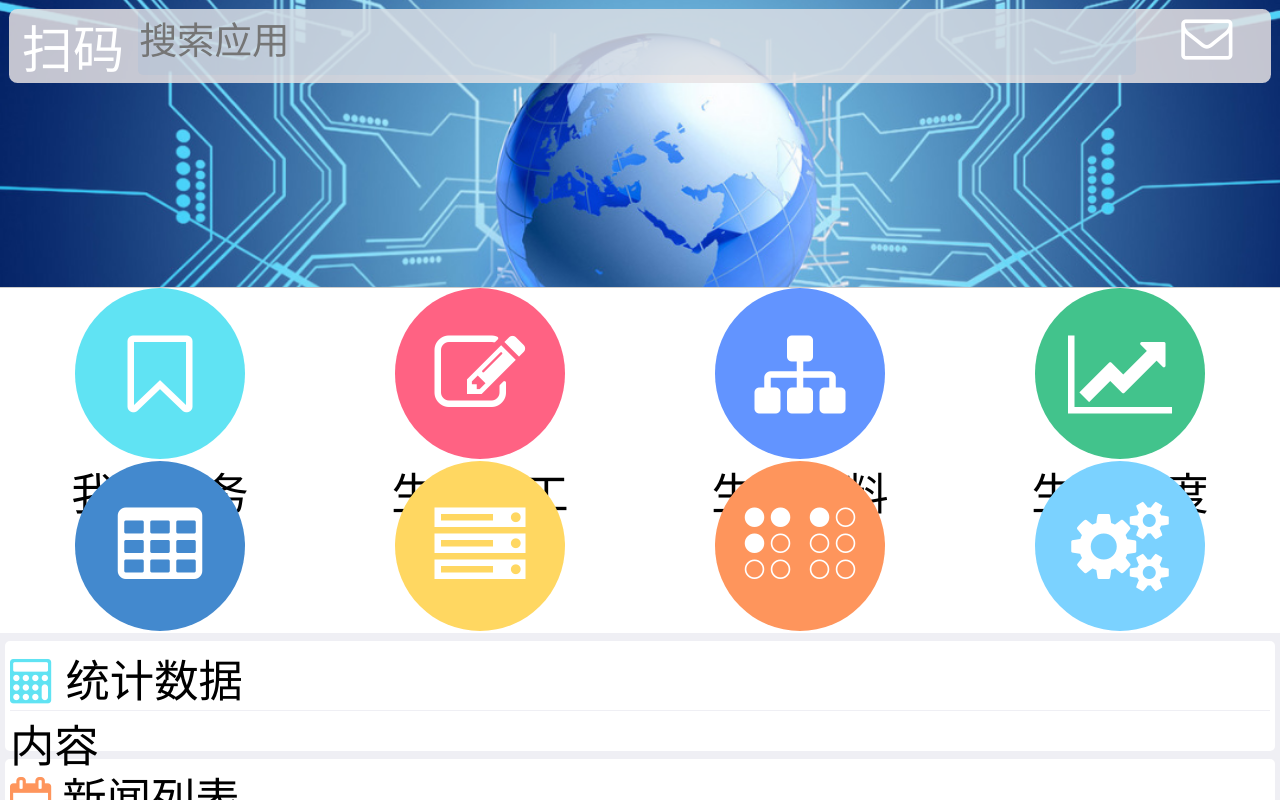
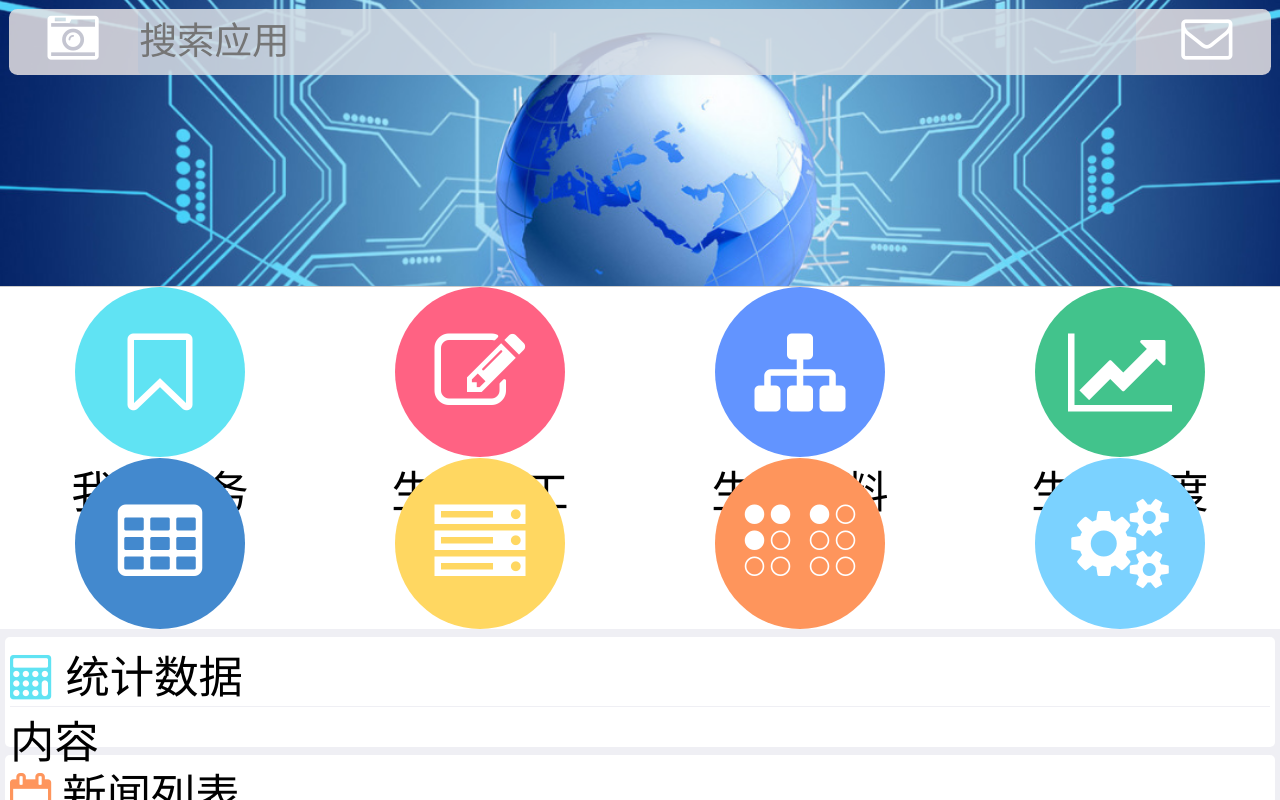
Before and after one commit to Atinda/Aloader, a Vue app in the folder baihengAPP/: page /Home in a window 1280 px wide. Shown: the top 800 px of the page. Built offline with nearby package versions, Linux system fonts and the light colour scheme.

Commit message:
修改-首页-调用手机照相机功能

```diff
--- a/baihengAPP/src/components/homepage/homepage.vue
+++ b/baihengAPP/src/components/homepage/homepage.vue
@@ -2,7 +2,10 @@
   <div class="homepage">
     <header class="home-header" :style="setBG">
       <div class="header-top">
-        <div class="scavenging" @click="scavenging()">扫码</div>
+        <div class="scavenging" @click="scavenging()">
+          <input type="file" accept="image/*"  capture="camera"/>
+          <span><i class="fa fa-camera-retro"></i></span>
+        </div>
         <div class="search"><input type="text" placeholder="搜索应用"/></div>
         <div class="information" @click="goPageInfo"><span class="fa fa-envelope-o"></span></div>
       </div>
@@ -193,6 +196,22 @@ export default {
         text-align: center;
         font-size: .3rem;
       }
+      .scavenging{
+        input[type='file']{
+          height: .40rem;
+          width: .70rem;
+          left: .1rem;
+          position: absolute; //设置为绝对定位，不会影响到其他元素
+          opacity: 0;   //透明度为0
+          filter: alpha(opacity=0);
+          cursor: pointer;
+        }
+        span{
+          text-overflow: ellipsis;
+          white-space: nowrap;
+          overflow: hidden;
+        }
+      }
       .search {
         width: 100%;
         input {
```
